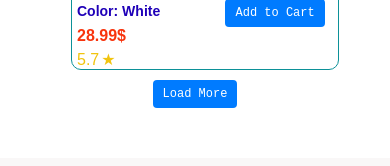
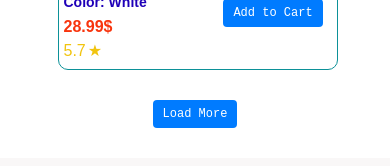
Before and after one commit to ANikolovvv/C4-Nexus, a React (Create React App) app in the folder spa/: page /shirts in a window 390 px wide. Shown: the part 1624-1790 px from the top of the page. Built offline with nearby package versions, Linux system fonts and the light colour scheme; the HTML template or start-up script is replaced by a standard one.

Commit message:
Update Template.module.css

```diff
--- a/spa/src/components/Template/Template.module.css
+++ b/spa/src/components/Template/Template.module.css
@@ -9,8 +9,8 @@
   flex-direction: row;
   justify-content: space-between;
   align-items: center;
+}
 
-}
 .cards_box {
   min-height: 625px;
   display: grid;
@@ -21,6 +21,7 @@
   gap: 20px;
   margin-left: 15px;
 }
+
 .btn_box {
   display: flex;
   flex-direction: row;
@@ -28,14 +29,16 @@
   justify-content: center;
   align-items: center;
   gap: 20px;
-  margin-bottom: 40px;
+  margin: 20px;
 }
 
-.mobile{
+.mobile {
   display: none;
 }
+
 @media (max-width: 1200px) {
   .cards_box {
+    margin-left: 0;
     margin-top: 10px;
     display: flex;
     flex-direction: row;
@@ -44,28 +47,23 @@
     align-items: center;
   }
 }
-@media (max-width: 992px) {
-}
-@media (max-width: 768px) {
-}
+
 @media (max-width: 600px) {
-  .desktop{
+  .desktop {
     display: none;
   }
-  .mobile{
+
+  .mobile {
     display: block;
     width: 45%;
     order: 3;
   }
- .mian_title_box{
-  width: 100%;
-   display: flex;
-   flex-direction: row;
-   flex-wrap: wrap;
-   gap: 5px;
 
- }
-
+  .mian_title_box {
+    width: 100%;
+    display: flex;
+    flex-direction: row;
+    flex-wrap: wrap;
+    gap: 5px;
+  }
 }
-@media (max-width: 480px) {
-}
```
